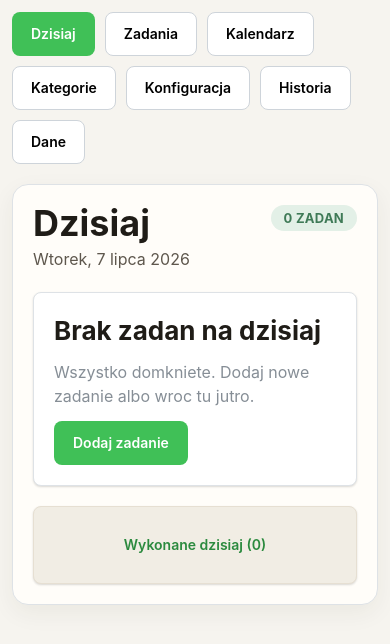
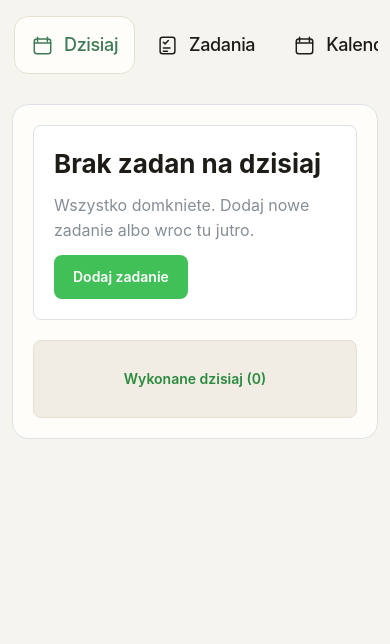
Before and after one commit to mkosmala1984/tasker, a React (Vite) app: page / in a window 390 px wide. Shown: the top 644 px of the page. Built offline with nearby package versions, Linux system fonts and the light colour scheme.

Commit message:
refactor: redesign top navigation with icons and responsive layout
Replace button group in top navigation with a scrollable menu using `MenuIcon` components for improved accessibility and flexibility. Refine button styling and layout for consistency across view modes.

```diff
--- a/src/App.tsx
+++ b/src/App.tsx
@@ -1,4 +1,4 @@
-import { Alert, Button, Container, Group, Paper, Stack, Title } from "@mantine/core";
+import { Alert, Button, Container, Paper, Stack, Title } from "@mantine/core";
 import { CategoryManager } from "./components/CategoryManager";
 import { CalendarView } from "./components/calendar/CalendarView";
 import { DataTransferView } from "./components/DataTransferView";
@@ -13,6 +13,29 @@ import { useTaskerStore } from "./state/taskerStore";
 type Props = {
   now?: Date;
 };
+
+type MenuIconName = "today" | "tasks" | "calendar" | "categories" | "settings" | "history" | "data";
+
+function MenuIcon({ name }: { name: MenuIconName }) {
+  const common = { width: 28, height: 28, viewBox: "0 0 28 28", fill: "none", "aria-hidden": true } as const;
+
+  if (name === "tasks") {
+    return <svg {...common}><rect x="5" y="4" width="18" height="20" rx="3" stroke="currentColor" strokeWidth="1.8" /><path d="m9 10 2 2 4-4M9 17h8M9 21h5" stroke="currentColor" strokeWidth="1.8" strokeLinecap="round" strokeLinejoin="round" /></svg>;
+  }
+  if (name === "categories") {
+    return <svg {...common}><rect x="4" y="4" width="8" height="8" rx="1.5" stroke="currentColor" strokeWidth="1.8" /><rect x="16" y="4" width="8" height="8" rx="1.5" stroke="currentColor" strokeWidth="1.8" /><rect x="4" y="16" width="8" height="8" rx="1.5" stroke="currentColor" strokeWidth="1.8" /><rect x="16" y="16" width="8" height="8" rx="1.5" stroke="currentColor" strokeWidth="1.8" /></svg>;
+  }
+  if (name === "settings") {
+    return <svg {...common}><path d="M14 4v20M4 14h20" stroke="currentColor" strokeWidth="1.8" strokeLinecap="round" /><rect x="10.5" y="4" width="7" height="5" rx="2" fill="var(--color-bg-surface)" stroke="currentColor" strokeWidth="1.8" /><rect x="10.5" y="19" width="7" height="5" rx="2" fill="var(--color-bg-surface)" stroke="currentColor" strokeWidth="1.8" /></svg>;
+  }
+  if (name === "history") {
+    return <svg {...common}><path d="M6 8a9 9 0 1 1-1 9M6 8V4M6 8h4M14 9v5l3 2" stroke="currentColor" strokeWidth="1.8" strokeLinecap="round" strokeLinejoin="round" /></svg>;
+  }
+  if (name === "data") {
+    return <svg {...common}><path d="M6 7h16M6 14h16M6 21h16" stroke="currentColor" strokeWidth="1.8" strokeLinecap="round" /><circle cx="4" cy="7" r="1" fill="currentColor" /><circle cx="4" cy="14" r="1" fill="currentColor" /><circle cx="4" cy="21" r="1" fill="currentColor" /></svg>;
+  }
+  return <svg {...common}><rect x="4" y="6" width="20" height="18" rx="3" stroke="currentColor" strokeWidth="1.8" /><path d="M8 4v5M20 4v5M4 11h20" stroke="currentColor" strokeWidth="1.8" strokeLinecap="round" /></svg>;
+}
 
 export default function App({ now = new Date() }: Props) {
   const state = useTaskerStore((store) => store.state);
@@ -69,32 +92,27 @@ export default function App({ now = new Date() }: Props) {
   return (
     <Container className="app-shell app-frame" size="xl" data-theme="olive-canvas">
       <Stack gap="lg">
-        <Group gap="xs" wrap="wrap">
-          <Button variant={view === "today" ? "filled" : "default"} onClick={() => setView("today")}>
-            Dzisiaj
-          </Button>
-          <Button variant={view === "tasks" ? "filled" : "default"} onClick={() => setView("tasks")}>
-            Zadania
-          </Button>
-          <Button variant={view === "calendar" ? "filled" : "default"} onClick={() => setView("calendar")}>
-            Kalendarz
-          </Button>
-          <Button variant={view === "categories" ? "filled" : "default"} onClick={() => setView("categories")}>
-            Kategorie
-          </Button>
-          <Button variant={view === "settings" ? "filled" : "default"} onClick={() => setView("settings")}>
-            Konfiguracja
-          </Button>
-          <Button variant={view === "history" ? "filled" : "default"} onClick={() => setView("history")}>
-            Historia
-          </Button>
-          <Button variant={view === "data" ? "filled" : "default"} onClick={() => setView("data")}>
-            Dane
-          </Button>
-        </Group>
+        <nav className="top-menu" aria-label="Główna nawigacja">
+          {([
+            ["today", "Dzisiaj"], ["tasks", "Zadania"], ["calendar", "Kalendarz"], ["categories", "Kategorie"],
+            ["settings", "Konfiguracja"], ["history", "Historia"], ["data", "Dane"],
+          ] as const).map(([menuView, label]) => (
+            <Button
+              key={menuView}
+              className="top-menu-item"
+              data-active={view === menuView || undefined}
+              variant="subtle"
+              onClick={() => setView(menuView)}
+              leftSection={<MenuIcon name={menuView} />}
+              h={'20px'}
+            >
+              {label}
+            </Button>
+          ))}
+        </nav>
 
         {view === "today" ? (
-          <Paper className="today-surface" withBorder p="lg" radius="md" shadow="xs">
+          <Paper className="today-surface" withBorder p="lg" radius="md">
             <Stack gap="md">
               {storageError ? (
                 <Alert color="yellow" title="Problem z lokalnymi danymi">
--- a/src/components/today/TodayTaskRow.tsx
+++ b/src/components/today/TodayTaskRow.tsx
@@ -23,7 +23,7 @@ export function TodayTaskRow({ item, today, expanded, onToggleExpanded, onComple
       <Stack gap="sm">
         <Group className="today-task-header" justify="space-between" align="flex-start" gap="md">
           <Stack gap={2}>
-            <Text className="today-task-title" fw={600}>{item.task.title}</Text>
+            <Text className="today-task-title" fw={600} c={item.category.color}>{item.task.title}</Text>
             <Text className="today-task-meta">
               {completionText}
             </Text>
--- a/src/components/today/TodayViewShell.tsx
+++ b/src/components/today/TodayViewShell.tsx
@@ -23,7 +23,7 @@ export function TodayViewShell(props: TodayViewShellProps) {
 
   return (
     <Stack gap="lg">
-      <TodaySummaryHeader dateLabel={props.dateLabel} activeCount={props.activeTasks.length} />
+      {/*<TodaySummaryHeader dateLabel={props.dateLabel} activeCount={props.activeTasks.length} />*/}
       <TodayActiveList
         today={props.today}
         activeTasks={props.activeTasks}
--- a/src/styles.css
+++ b/src/styles.css
@@ -39,12 +39,18 @@ button, input, select { font: inherit; }
 :focus-visible { outline: 2px solid var(--color-focus-ring); outline-offset: 2px; }
 .app-shell { min-height: 100vh; }
 .app-frame { max-width: 1440px; margin: 0 auto; padding: var(--space-8); }
-.today-surface { background: var(--color-bg-surface); border-radius: var(--radius-lg); box-shadow: var(--shadow-soft); }
+.top-menu { display: flex; align-items: center; gap: 18px; min-height: 72px; padding: 0 2px 0; overflow-x: auto; scrollbar-width: none; }
+.top-menu::-webkit-scrollbar { display: none; }
+.top-menu-item { flex: 0 0 auto; min-height: 42px; padding: 0 18px; border: 1px solid transparent; border-radius: 14px; color: var(--color-text-primary); font-size: 20px; font-weight: 500; letter-spacing: -0.02em; white-space: nowrap; transition: color 160ms ease, background 160ms ease, border-color 160ms ease, box-shadow 160ms ease; }
+.top-menu-item svg { color: currentColor; }
+.top-menu-item:hover { background: var(--color-bg-surface); color: var(--color-accent); }
+.top-menu-item[data-active="true"] { background: var(--color-bg-surface); border-color: var(--color-border-subtle); color: var(--color-accent); }
+.today-surface { background: var(--color-bg-surface); border-radius: var(--radius-lg);}
 .today-stack, .today-section { display: grid; gap: var(--space-6); }
 .today-summary-title { font-size: 48px; line-height: 1.05; font-weight: 700; }
 .today-summary-date { color: var(--color-text-secondary); font-size: 16px; }
 .today-count { background: var(--color-accent-soft); color: var(--color-accent); }
-.today-active-list { display: grid; gap: 0; }
+.today-active-list { display: grid; gap: 0; justify-content: stretch; }
 .today-active-list > .today-task-row { border: 0; border-bottom: 1px solid var(--color-border-subtle); border-radius: 0; box-shadow: none; padding-right: 0; padding-left: 0; }
 .today-active-list > .today-task-row:last-child { border-bottom: 0; }
 .today-empty { min-height: 180px; display: grid; align-content: center; }
@@ -61,5 +67,5 @@ button, input, select { font: inherit; }
 .today-postpone-menu { position: relative; }
 .today-postpone-panel { background: var(--color-bg-elevated); border-color: var(--color-border-default); box-shadow: var(--shadow-soft); }
 @media (max-width: 900px) { .today-task-actions { flex-wrap: wrap; } }
-@media (max-width: 720px) { .app-frame { padding: var(--space-3); } .today-summary-title { font-size: 36px; } .today-task-row { padding: var(--space-4); } button { min-height: 44px; } }
+@media (max-width: 720px) { .app-frame { padding: var(--space-3); } .top-menu { gap: 4px; min-height: 72px; padding-bottom: 6px; } .top-menu-item { min-height: 58px; padding: 0 16px; font-size: 18px; } .top-menu-item svg { width: 23px; height: 23px; } .today-summary-title { font-size: 36px; } .today-task-row { padding: var(--space-4); } button { min-height: 44px; } }
 @media (max-width: 600px) { .today-task-header { flex-direction: column; } .today-task-actions { width: 100%; } .today-task-actions > * { flex: 1 1 auto; } }
```
Also changed, not shown: 1 other file (tests, documents, lock files or other folders).
